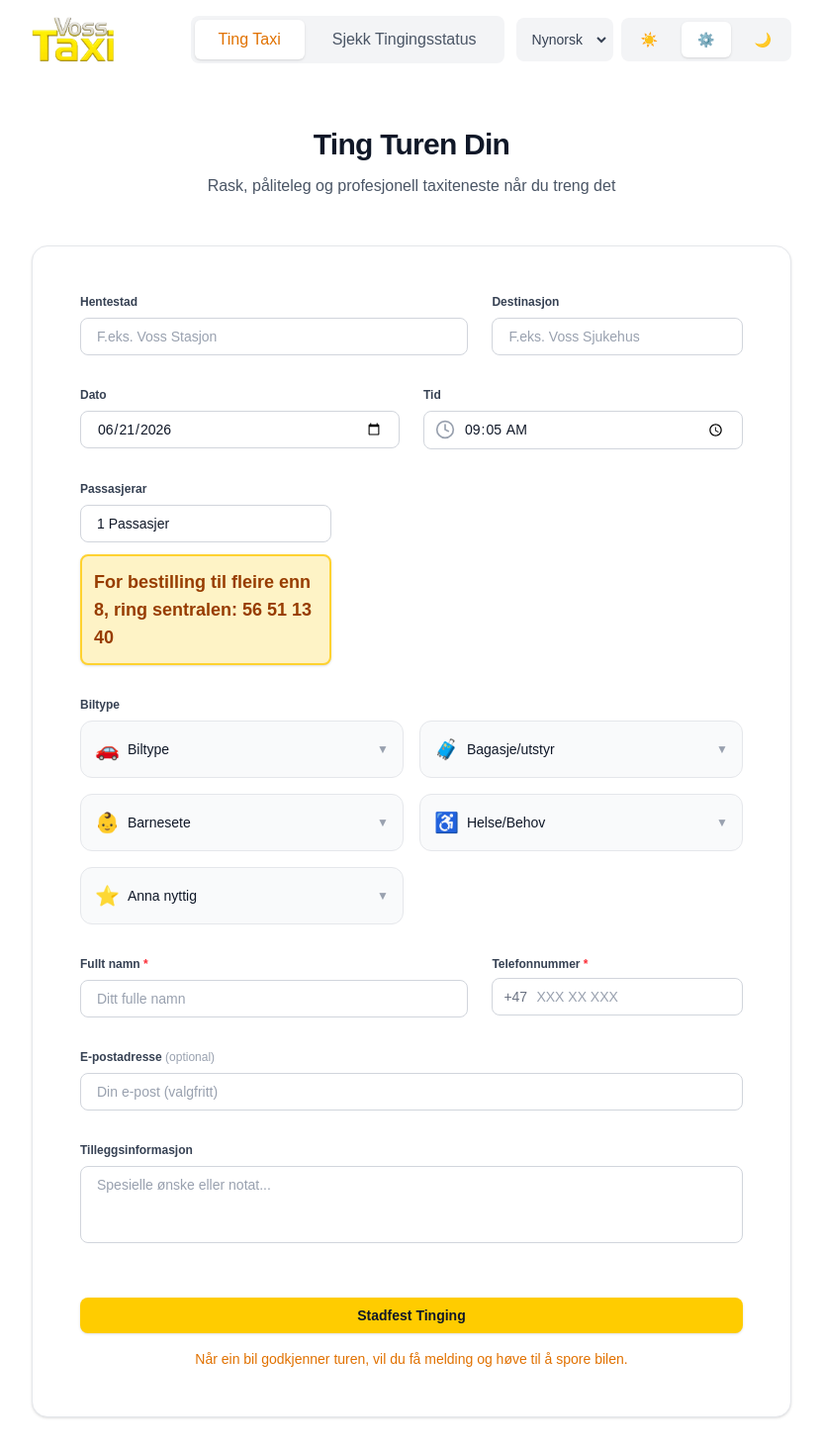
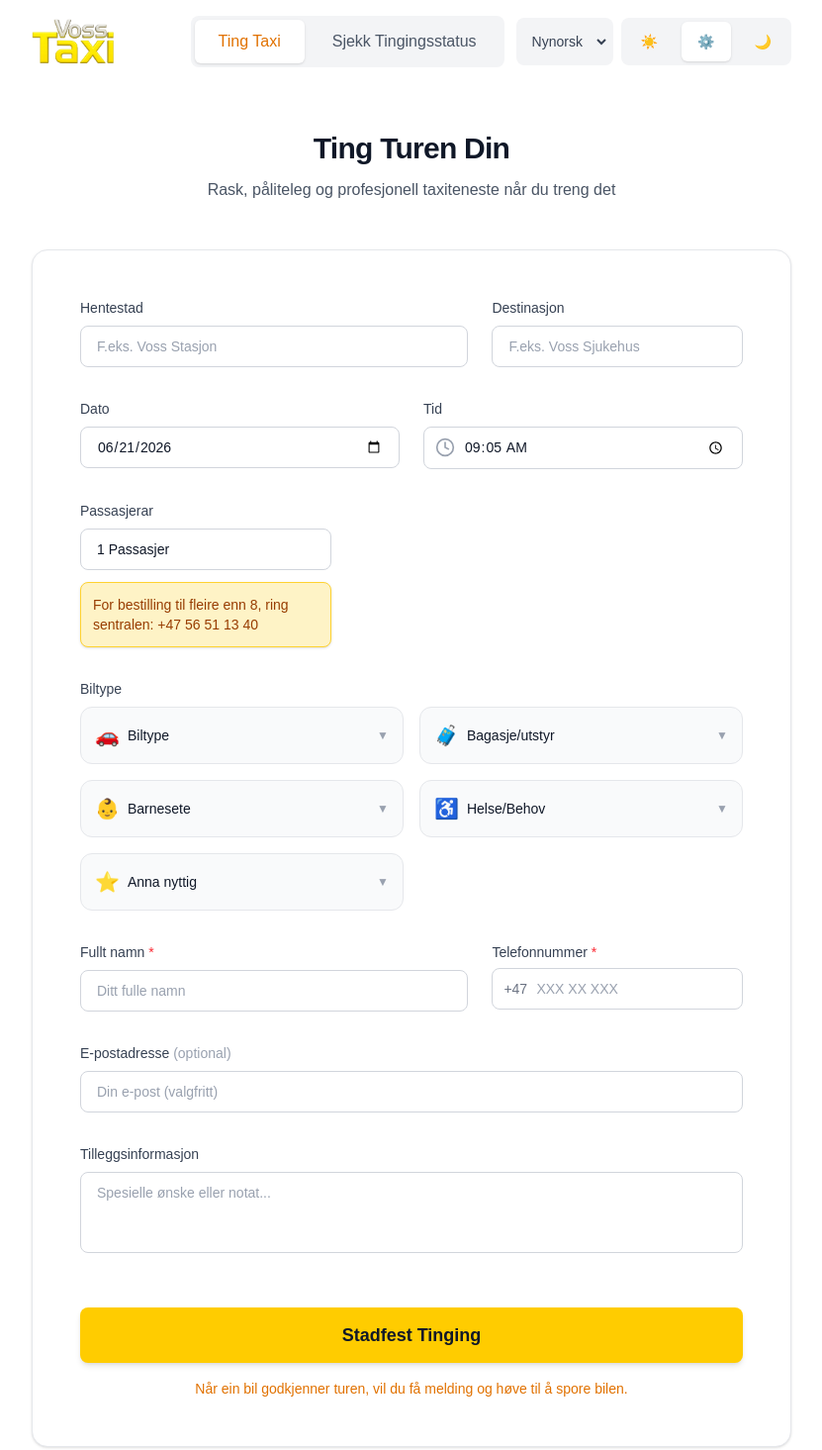
Before and after one commit to salveplex/order, a Next.js app: page / in a window 1280 px wide. Shown: the top 1465 px of the page at 99% size, without its empty margins (224-1055 px from the left). Built offline with nearby package versions, Linux system fonts and the light colour scheme.

Commit message:
fix: revert button and label sizes, reduce 8 passenger text size, add +47 to it

```diff
--- a/components/BookingForm.tsx
+++ b/components/BookingForm.tsx
@@ -427,7 +427,7 @@ export default function BookingForm() {
           <div className="flex gap-1 bg-gray-100 dark:bg-gray-800 rounded-lg p-1">
             <button
               onClick={() => setActiveTab('booking')}
-              className={`px-3 md:px-6 py-1.5 md:py-2 rounded-md text-sm md:text-base font-medium transition-colors ${
+              className={`px-3 md:px-6 py-1.5 md:py-2.5 rounded-md text-sm md:text-base font-medium transition-colors ${
                 activeTab === 'booking'
                   ? 'bg-white dark:bg-gray-700 text-amber-600 shadow-sm'
                   : 'text-gray-600 dark:text-gray-400 hover:text-gray-900 dark:hover:text-gray-200 dark:text-white'
@@ -437,7 +437,7 @@ export default function BookingForm() {
             </button>
             <button
               onClick={() => setActiveTab('status')}
-              className={`px-3 md:px-6 py-1.5 md:py-2 rounded-md text-sm md:text-base font-medium transition-colors ${
+              className={`px-3 md:px-6 py-1.5 md:py-2.5 rounded-md text-sm md:text-base font-medium transition-colors ${
                 activeTab === 'status'
                   ? 'bg-white dark:bg-gray-700 text-amber-600 shadow-sm'
                   : 'text-gray-600 dark:text-gray-400 hover:text-gray-900 dark:hover:text-gray-200 dark:text-white'
@@ -469,7 +469,7 @@ export default function BookingForm() {
               <button
                 onClick={() => setTheme('light')}
                 title="Lys tema"
-                className={`px-2.5 md:px-4 py-1.5 md:py-2 rounded-md text-xs md:text-sm font-medium transition-colors ${
+                className={`px-2.5 md:px-4 py-1.5 md:py-2.5 rounded-md text-xs md:text-sm font-medium transition-colors ${
                   theme === 'light'
                     ? 'bg-white dark:bg-gray-700 text-amber-600 shadow-sm'
                     : 'text-gray-600 dark:text-gray-400 hover:text-gray-900 dark:hover:text-gray-200'
@@ -480,7 +480,7 @@ export default function BookingForm() {
               <button
                 onClick={() => setTheme('system')}
                 title="Systeminstilling"
-                className={`px-2.5 md:px-4 py-1.5 md:py-2 rounded-md text-xs md:text-sm font-medium transition-colors ${
+                className={`px-2.5 md:px-4 py-1.5 md:py-2.5 rounded-md text-xs md:text-sm font-medium transition-colors ${
                   theme === 'system'
                     ? 'bg-white dark:bg-gray-700 text-amber-600 shadow-sm'
                     : 'text-gray-600 dark:text-gray-400 hover:text-gray-900 dark:hover:text-gray-200'
@@ -491,7 +491,7 @@ export default function BookingForm() {
               <button
                 onClick={() => setTheme('dark')}
                 title="Mørk tema"
-                className={`px-2.5 md:px-4 py-1.5 md:py-2 rounded-md text-xs md:text-sm font-medium transition-colors ${
+                className={`px-2.5 md:px-4 py-1.5 md:py-2.5 rounded-md text-xs md:text-sm font-medium transition-colors ${
                   theme === 'dark'
                     ? 'bg-white dark:bg-gray-700 text-amber-600 shadow-sm'
                     : 'text-gray-600 dark:text-gray-400 hover:text-gray-900 dark:hover:text-gray-200'
@@ -527,7 +527,7 @@ export default function BookingForm() {
                 <div className="grid grid-cols-1 md:grid-cols-5 gap-6">
                   {/* Pickup Location */}
                   <div className="md:col-span-3">
-                    <label className="block text-xs font-semibold text-gray-700 dark:text-gray-300 mb-2">
+                    <label className="block text-sm font-medium text-gray-700 dark:text-gray-300 mb-2">
                       {t.pickupLocation}
                     </label>
                     <div className="relative">
@@ -543,7 +543,7 @@ export default function BookingForm() {
                         }
                         placeholder={language === 'en' ? 'e.g. Voss Station' : language === 'de' ? 'z.B. Voss Bahnhof' : language === 'fr' ? 'ex. Gare de Voss' : language === 'es' ? 'ej. Estación de Voss' : 'F.eks. Voss Stasjon'}
                         required
-                        className="w-full px-4 py-2 rounded-lg border border-gray-300 dark:border-gray-600 bg-white dark:bg-gray-800 text-gray-900 dark:text-white dark:text-white placeholder-gray-400 dark:placeholder-gray-500 text-sm focus:outline-none focus:border-amber-600 focus:ring-1 focus:ring-amber-500 transition-colors"
+                        className="w-full px-4 py-2.5 rounded-lg border border-gray-300 dark:border-gray-600 bg-white dark:bg-gray-800 text-gray-900 dark:text-white dark:text-white placeholder-gray-400 dark:placeholder-gray-500 text-sm focus:outline-none focus:border-amber-600 focus:ring-1 focus:ring-amber-500 transition-colors"
                       />
                       {showPickupSuggestions && (pickupSuggestions.length > 0 || formData.pickupLocation.length >= 2) && (
                         <div
@@ -570,13 +570,13 @@ export default function BookingForm() {
                                 onClick={() =>
                                   selectAddressSuggestion('pickupLocation', suggestion)
                                 }
-                                className="w-full px-4 py-2 text-left text-sm text-gray-900 dark:text-white hover:bg-gray-50 dark:hover:bg-gray-700 border-b border-gray-100 last:border-b-0 transition-colors"
+                                className="w-full px-4 py-2.5 text-left text-sm text-gray-900 dark:text-white hover:bg-gray-50 dark:hover:bg-gray-700 border-b border-gray-100 last:border-b-0 transition-colors"
                               >
                                 {suggestion.name}{suggestion.address && suggestion.address !== suggestion.name ? `, ${suggestion.address}` : ''}
                               </button>
                             ))
                           ) : (
-                            <div className="px-4 py-2 text-sm text-gray-500">
+                            <div className="px-4 py-2.5 text-sm text-gray-500">
                               {language === 'nn'
                                 ? 'Ingen forslag funnet, men du kan skrive adressen selv'
                                 : 'No suggestions found, but you can enter the address yourself'}
@@ -589,7 +589,7 @@ export default function BookingForm() {
 
                   {/* Dropoff Location */}
                   <div className="md:col-span-2">
-                    <label className="block text-xs font-semibold text-gray-700 dark:text-gray-300 mb-2">
+                    <label className="block text-sm font-medium text-gray-700 dark:text-gray-300 mb-2">
                       {t.dropoffLocation}
                     </label>
                     <div className="relative">
@@ -605,7 +605,7 @@ export default function BookingForm() {
                         }
                         placeholder={language === 'en' ? 'e.g. Voss Hospital' : language === 'de' ? 'z.B. Voss Krankenhaus' : language === 'fr' ? 'ex. Hôpital de Voss' : language === 'es' ? 'ej. Hospital de Voss' : 'F.eks. Voss Sjukehus'}
                         required
-                        className="w-full px-4 py-2 rounded-lg border border-gray-300 dark:border-gray-600 bg-white dark:bg-gray-800 text-gray-900 dark:text-white dark:text-white placeholder-gray-400 dark:placeholder-gray-500 text-sm focus:outline-none focus:border-amber-600 focus:ring-1 focus:ring-amber-500 transition-colors"
+                        className="w-full px-4 py-2.5 rounded-lg border border-gray-300 dark:border-gray-600 bg-white dark:bg-gray-800 text-gray-900 dark:text-white dark:text-white placeholder-gray-400 dark:placeholder-gray-500 text-sm focus:outline-none focus:border-amber-600 focus:ring-1 focus:ring-amber-500 transition-colors"
                       />
                       {showDropoffSuggestions &&
                         (dropoffSuggestions.length > 0 || formData.dropoffLocation.length >= 2) && (
@@ -636,13 +636,13 @@ export default function BookingForm() {
                                       suggestion
                                     )
                                   }
-                                  className="w-full px-4 py-2 text-left text-sm text-gray-900 dark:text-white hover:bg-gray-50 dark:hover:bg-gray-700 border-b border-gray-100 last:border-b-0 transition-colors"
+                                  className="w-full px-4 py-2.5 text-left text-sm text-gray-900 dark:text-white hover:bg-gray-50 dark:hover:bg-gray-700 border-b border-gray-100 last:border-b-0 transition-colors"
                                 >
                                   {suggestion.name}{suggestion.address && suggestion.address !== suggestion.name ? `, ${suggestion.address}` : ''}
                                 </button>
                               ))
                             ) : (
-                              <div className="px-4 py-2 text-sm text-gray-500 dark:text-gray-400">
+                              <div className="px-4 py-2.5 text-sm text-gray-500 dark:text-gray-400">
                                 {language === 'nn'
                                   ? 'Ingen forslag funnet, men du kan skrive adressen selv'
                                   : 'No suggestions found, but you can enter the address yourself'}
@@ -658,7 +658,7 @@ export default function BookingForm() {
                 <div className="grid grid-cols-1 md:grid-cols-2 gap-6">
                   {/* Date */}
                   <div>
-                    <label className="block text-xs font-semibold text-gray-700 dark:text-gray-300 mb-2">
+                    <label className="block text-sm font-medium text-gray-700 dark:text-gray-300 mb-2">
                       {t.date}
                     </label>
                     <input
@@ -667,13 +667,13 @@ export default function BookingForm() {
                       value={formData.date}
                       onChange={handleInputChange}
                       required
-                      className="w-full px-4 py-2 rounded-lg border border-gray-300 dark:border-gray-600 bg-white dark:bg-gray-800 text-gray-900 dark:text-white text-sm focus:outline-none focus:border-amber-600 focus:ring-1 focus:ring-amber-500 transition-colors"
+                      className="w-full px-4 py-2.5 rounded-lg border border-gray-300 dark:border-gray-600 bg-white dark:bg-gray-800 text-gray-900 dark:text-white text-sm focus:outline-none focus:border-amber-600 focus:ring-1 focus:ring-amber-500 transition-colors"
                     />
                   </div>
 
                   {/* Time */}
                   <div className="relative">
-                    <label className="block text-xs font-semibold text-gray-700 dark:text-gray-300 mb-2">
+                    <label className="block text-sm font-medium text-gray-700 dark:text-gray-300 mb-2">
                       {t.time}
                     </label>
                     <div className="relative">
@@ -686,7 +686,7 @@ export default function BookingForm() {
                         value={formData.time}
                         onChange={handleInputChange}
                         required
-                        className="w-full pl-10 pr-4 py-2 rounded-lg border border-gray-300 dark:border-gray-600 bg-white dark:bg-gray-800 text-gray-900 dark:text-white text-sm focus:outline-none focus:border-amber-600 focus:ring-1 focus:ring-amber-500 transition-colors"
+                        className="w-full pl-10 pr-4 py-2.5 rounded-lg border border-gray-300 dark:border-gray-600 bg-white dark:bg-gray-800 text-gray-900 dark:text-white text-sm focus:outline-none focus:border-amber-600 focus:ring-1 focus:ring-amber-500 transition-colors"
                       />
                     </div>
                   </div>
@@ -696,14 +696,14 @@ export default function BookingForm() {
                 <div className="grid grid-cols-1 md:grid-cols-5 gap-6">
                   {/* Passengers */}
                   <div className="md:col-span-2">
-                    <label className="block text-xs font-semibold text-gray-700 dark:text-gray-300 mb-2">
+                    <label className="block text-sm font-medium text-gray-700 dark:text-gray-300 mb-2">
                       {t.passengers}
                     </label>
                     <select
                       name="passengers"
                       value={formData.passengers}
                       onChange={handleInputChange}
-                      className="w-full px-4 py-2 rounded-lg border border-gray-300 dark:border-gray-600 bg-white dark:bg-gray-800 text-gray-900 dark:text-white text-sm focus:outline-none focus:border-amber-600 focus:ring-1 focus:ring-amber-500 transition-colors appearance-none"
+                      className="w-full px-4 py-2.5 rounded-lg border border-gray-300 dark:border-gray-600 bg-white dark:bg-gray-800 text-gray-900 dark:text-white text-sm focus:outline-none focus:border-amber-600 focus:ring-1 focus:ring-amber-500 transition-colors appearance-none"
                     >
                       {[1, 2, 3, 4, 5, 6, 7, 8].map((num) => (
                         <option key={num} value={num}>
@@ -711,14 +711,14 @@ export default function BookingForm() {
                         </option>
                       ))}
                     </select>
-                    <p className="text-base md:text-lg font-extrabold text-amber-800 dark:text-amber-400 mt-3 bg-amber-100 dark:bg-amber-900/40 p-3 rounded-lg block border-2 border-amber-300 dark:border-amber-600 shadow-sm">
-                      {language === 'en' ? 'For bookings with more than 8 people, call the office: 56 51 13 40' : language === 'de' ? 'Für Buchungen mit mehr als 8 Personen rufen Sie bitte das Büro an: 56 51 13 40' : language === 'fr' ? 'Pour les réservations de plus de 8 personnes, veuillez appeler le bureau: 56 51 13 40' : language === 'es' ? 'Para reservas con más de 8 personas, llame a la oficina: 56 51 13 40' : 'For bestilling til fleire enn 8, ring sentralen: 56 51 13 40'}
+                    <p className="text-xs md:text-sm font-medium text-amber-800 dark:text-amber-400 mt-3 bg-amber-100 dark:bg-amber-900/40 p-2 md:p-3 rounded-lg block border border-amber-300 dark:border-amber-600 shadow-sm">
+                      {language === 'en' ? 'For bookings with more than 8 people, call the office: +47 56 51 13 40' : language === 'de' ? 'Für Buchungen mit mehr als 8 Personen rufen Sie bitte das Büro an: +47 56 51 13 40' : language === 'fr' ? 'Pour les réservations de plus de 8 personnes, veuillez appeler le bureau: +47 56 51 13 40' : language === 'es' ? 'Para reservas con más de 8 personas, llame a la oficina: +47 56 51 13 40' : 'For bestilling til fleire enn 8, ring sentralen: +47 56 51 13 40'}
                     </p>
                   </div>
 
                   {/* Vehicle Attributes */}
                   <div className="md:col-span-5 space-y-4 mt-2">
-                    <label className="block text-xs font-semibold text-gray-700 dark:text-gray-300 mb-2">
+                    <label className="block text-sm font-medium text-gray-700 dark:text-gray-300 mb-2">
                       {t.vehicleType}
                     </label>
                     <div className="grid grid-cols-1 md:grid-cols-2 gap-4">
@@ -771,7 +771,7 @@ export default function BookingForm() {
                 <div className="grid grid-cols-1 md:grid-cols-5 gap-6">
                   {/* Name */}
                   <div className="md:col-span-3">
-                    <label className="block text-xs font-semibold text-gray-700 dark:text-gray-300 mb-2">
+                    <label className="block text-sm font-medium text-gray-700 dark:text-gray-300 mb-2">
                       {t.fullName} <span className="text-red-500">*</span>
                     </label>
                     <input
@@ -781,13 +781,13 @@ export default function BookingForm() {
                       onChange={handleInputChange}
                       placeholder={language === 'en' ? 'Your full name' : language === 'de' ? 'Ihr vollständiger Name' : language === 'fr' ? 'Votre nom complet' : language === 'es' ? 'Su nombre completo' : 'Ditt fulle namn'}
                       required
-                      className="w-full px-4 py-2 rounded-lg border border-gray-300 dark:border-gray-600 bg-white dark:bg-gray-800 text-gray-900 dark:text-white dark:text-white placeholder-gray-400 dark:placeholder-gray-500 text-sm focus:outline-none focus:border-amber-600 focus:ring-1 focus:ring-amber-500 transition-colors"
+                      className="w-full px-4 py-2.5 rounded-lg border border-gray-300 dark:border-gray-600 bg-white dark:bg-gray-800 text-gray-900 dark:text-white dark:text-white placeholder-gray-400 dark:placeholder-gray-500 text-sm focus:outline-none focus:border-amber-600 focus:ring-1 focus:ring-amber-500 transition-colors"
                     />
                   </div>
 
                   {/* Phone */}
                   <div className="md:col-span-2">
-                    <label className="block text-xs font-semibold text-gray-700 dark:text-gray-300 mb-1.5">
+                    <label className="block text-sm font-medium text-gray-700 dark:text-gray-300 mb-1.5">
                       {t.phone} <span className="text-red-500">*</span>
                     </label>
                     <div className="relative">
@@ -801,7 +801,7 @@ export default function BookingForm() {
                         onChange={(e) => setFormData({ ...formData, phone: '+47 ' + e.target.value.replace(/^\+47\s*/, '') })}
                         placeholder="XXX XX XXX"
                         required
-                        className="w-full pl-11 pr-4 py-2 rounded-lg border border-gray-300 dark:border-gray-600 bg-white dark:bg-gray-800 text-gray-900 dark:text-white dark:text-white placeholder-gray-400 dark:placeholder-gray-500 text-sm focus:outline-none focus:border-amber-600 focus:ring-1 focus:ring-amber-500 transition-colors"
+                        className="w-full pl-11 pr-4 py-2.5 rounded-lg border border-gray-300 dark:border-gray-600 bg-white dark:bg-gray-800 text-gray-900 dark:text-white dark:text-white placeholder-gray-400 dark:placeholder-gray-500 text-sm focus:outline-none focus:border-amber-600 focus:ring-1 focus:ring-amber-500 transition-colors"
                       />
                     </div>
                   </div>
@@ -809,7 +809,7 @@ export default function BookingForm() {
 
                 {/* Email */}
                 <div>
-                  <label className="block text-xs font-semibold text-gray-700 dark:text-gray-300 mb-2">
+                  <label className="block text-sm font-medium text-gray-700 dark:text-gray-300 mb-2">
                     {t.email} <span className="text-gray-400 font-normal">(optional)</span>
                   </label>
                   <input
@@ -818,13 +818,13 @@ export default function BookingForm() {
                     value={formData.email}
                     onChange={handleInputChange}
                     placeholder={language === 'en' ? 'Your email (optional)' : language === 'de' ? 'Ihre E-Mail (optional)' : language === 'fr' ? 'Votre email (optionnel)' : language === 'es' ? 'Su correo electrónico (opcional)' : 'Din e-post (valgfritt)'}
-                    className="w-full px-4 py-2 rounded-lg border border-gray-300 dark:border-gray-600 bg-white dark:bg-gray-800 text-gray-900 dark:text-white dark:text-white placeholder-gray-400 dark:placeholder-gray-500 text-sm focus:outline-none focus:border-amber-600 focus:ring-1 focus:ring-amber-500 transition-colors"
+                    className="w-full px-4 py-2.5 rounded-lg border border-gray-300 dark:border-gray-600 bg-white dark:bg-gray-800 text-gray-900 dark:text-white dark:text-white placeholder-gray-400 dark:placeholder-gray-500 text-sm focus:outline-none focus:border-amber-600 focus:ring-1 focus:ring-amber-500 transition-colors"
                   />
                 </div>
 
                 {/* Additional Info */}
                 <div>
-                  <label className="block text-xs font-semibold text-gray-700 dark:text-gray-300 mb-2">
+                  <label className="block text-sm font-medium text-gray-700 dark:text-gray-300 mb-2">
                     {t.additionalInfo}
                   </label>
                   <textarea
@@ -833,7 +833,7 @@ export default function BookingForm() {
                     onChange={handleInputChange}
                     placeholder={t.specialRequests}
                     rows={3}
-                    className="w-full px-4 py-2 rounded-lg border border-gray-300 dark:border-gray-600 bg-white dark:bg-gray-800 text-gray-900 dark:text-white placeholder-gray-400 text-sm focus:outline-none focus:border-amber-600 focus:ring-1 focus:ring-amber-500 transition-colors resize-none"
+                    className="w-full px-4 py-2.5 rounded-lg border border-gray-300 dark:border-gray-600 bg-white dark:bg-gray-800 text-gray-900 dark:text-white placeholder-gray-400 text-sm focus:outline-none focus:border-amber-600 focus:ring-1 focus:ring-amber-500 transition-colors resize-none"
                   />
                 </div>
 
@@ -842,7 +842,7 @@ export default function BookingForm() {
                   <button
                     type="submit"
                     disabled={loading}
-                    className="w-full px-6 py-2 bg-[#ffcc00] text-gray-900 font-semibold text-sm rounded-lg hover:bg-[#e6b800] focus:outline-none focus:ring-2 focus:ring-[#ffcc00] focus:ring-offset-2 transition-colors shadow-sm disabled:opacity-50 disabled:cursor-not-allowed"
+                    className="w-full px-6 py-3.5 bg-[#ffcc00] text-gray-900 font-bold text-lg rounded-lg hover:bg-[#e6b800] focus:outline-none focus:ring-2 focus:ring-[#ffcc00] focus:ring-offset-2 transition-colors shadow-md disabled:opacity-50 disabled:cursor-not-allowed"
                   >
                     {loading ? t.booking : t.confirmBooking}
                   </button>
@@ -900,7 +900,7 @@ export default function BookingForm() {
               <form onSubmit={handleCheckStatus} className="space-y-6">
                 {/* Booking Number Input */}
                 <div>
-                  <label className="block text-xs font-semibold text-gray-700 dark:text-gray-300 mb-2">
+                  <label className="block text-sm font-medium text-gray-700 dark:text-gray-300 mb-2">
                     {t.bookingNumber}
                   </label>
                   <input
@@ -909,7 +909,7 @@ export default function BookingForm() {
                     onChange={(e) => setStatusBookingNumber(e.target.value)}
                     placeholder={language === 'en' ? 'e.g. BK-1234567' : language === 'de' ? 'z.B. BK-1234567' : language === 'fr' ? 'ex. BK-1234567' : language === 'es' ? 'ej. BK-1234567' : 'F.eks. BK-1234567'}
                     required
-                    className="w-full px-4 py-2 rounded-lg border border-gray-300 dark:border-gray-600 bg-white dark:bg-gray-800 text-gray-900 dark:text-white dark:text-white placeholder-gray-400 dark:placeholder-gray-500 text-sm focus:outline-none focus:border-amber-600 focus:ring-1 focus:ring-amber-500 transition-colors"
+                    className="w-full px-4 py-2.5 rounded-lg border border-gray-300 dark:border-gray-600 bg-white dark:bg-gray-800 text-gray-900 dark:text-white dark:text-white placeholder-gray-400 dark:placeholder-gray-500 text-sm focus:outline-none focus:border-amber-600 focus:ring-1 focus:ring-amber-500 transition-colors"
                   />
                 </div>
 
```
